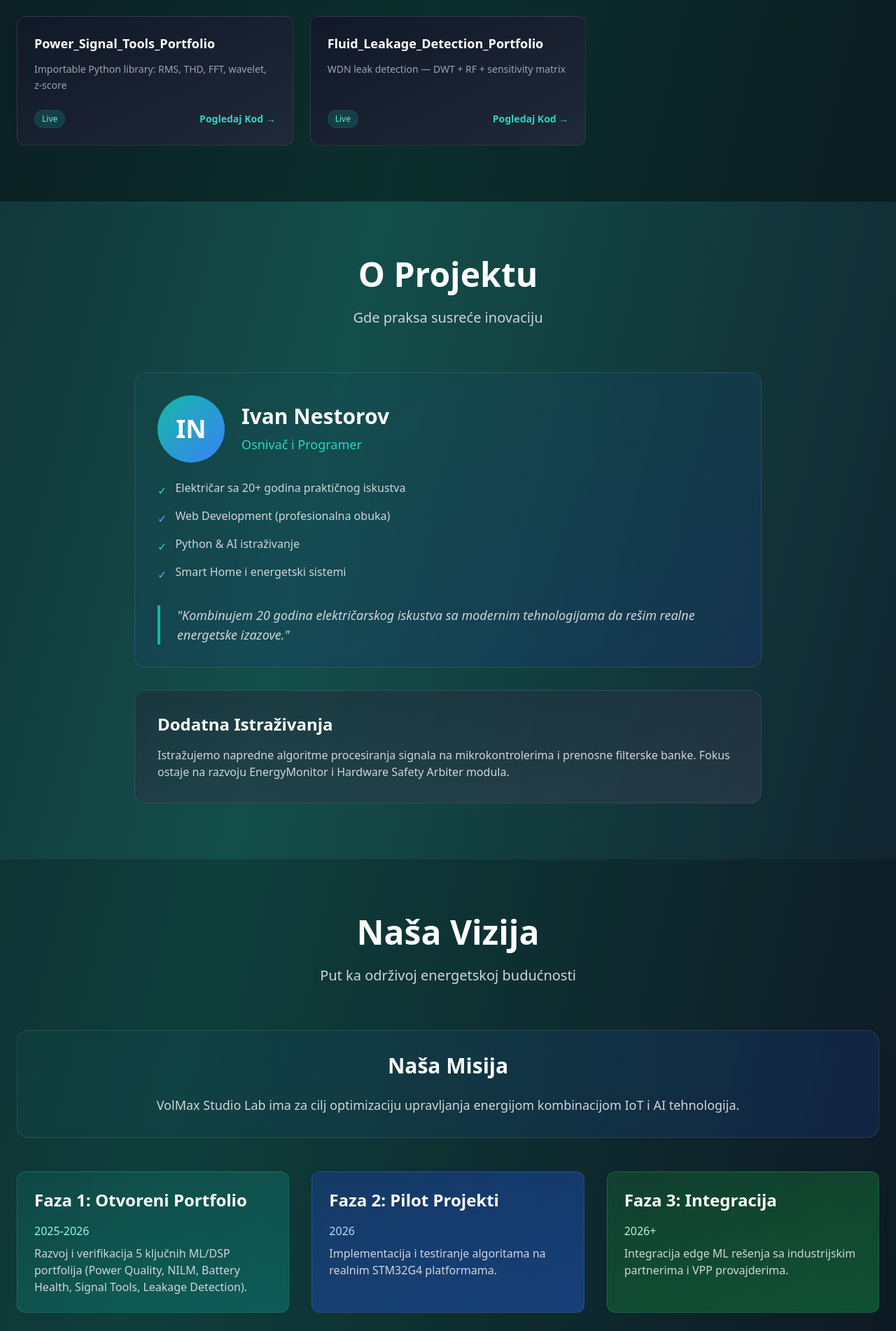
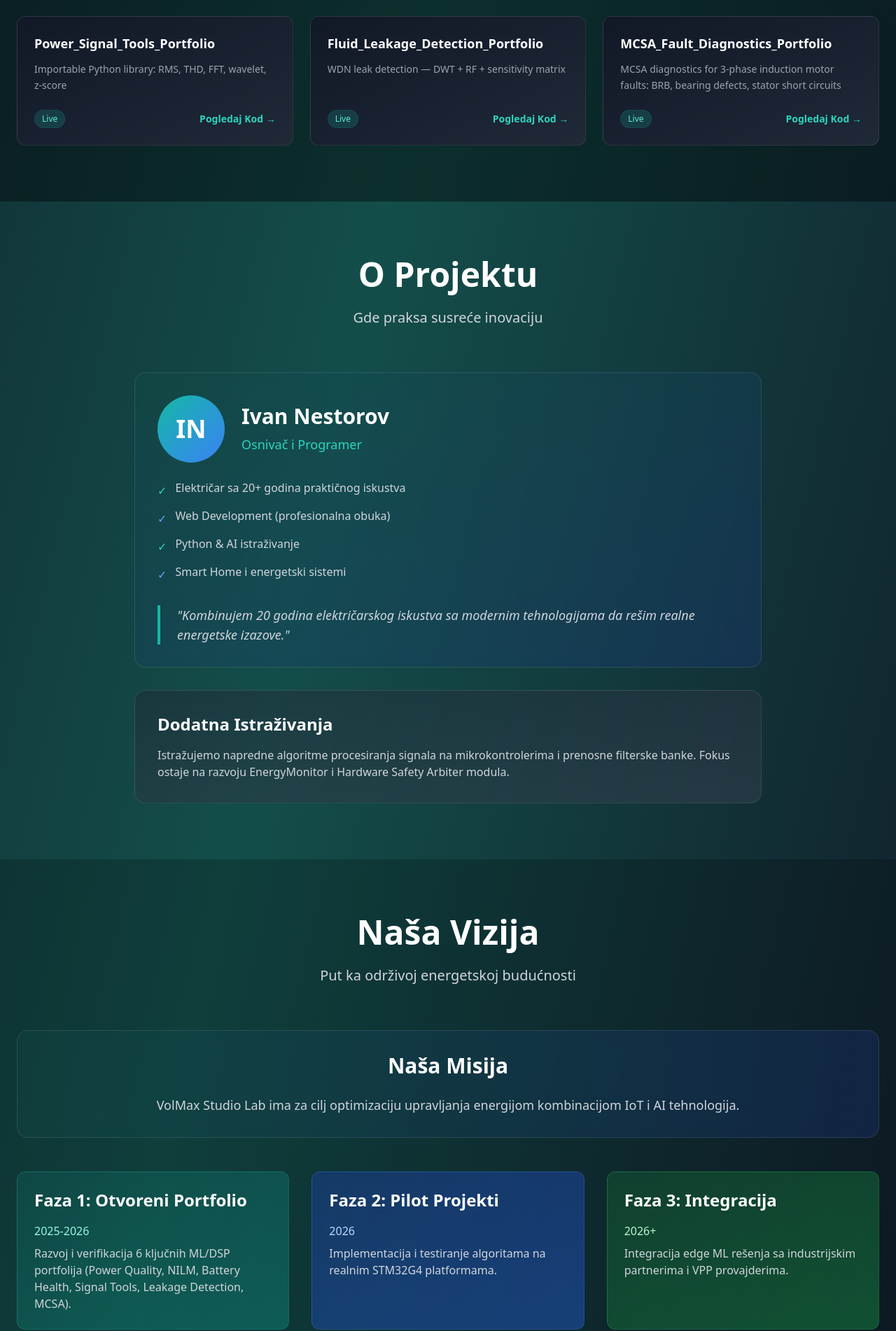
Before and after one commit to VolMax-Studio/volmax-studio-website, a Next.js app: page / in a window 1280 px wide. Shown: the part 2794-4696 px from the top of the page at 70% size. Built offline with nearby package versions, Linux system fonts and the light colour scheme.

Commit message:
feat: add MCSA fault diagnostics to portfolio grid

```diff
--- a/pages/index.js
+++ b/pages/index.js
@@ -74,7 +74,8 @@ export default function Home() {
           nilm: 'Energy disaggregation on REDD benchmark data',
           battery: 'SoH / RUL / thermal anomaly on NASA PCoE data',
           tools: 'Importable Python library: RMS, THD, FFT, wavelet, z-score',
-          leakage: 'WDN leak detection — DWT + RF + sensitivity matrix'
+          leakage: 'WDN leak detection — DWT + RF + sensitivity matrix',
+          mcsa: 'MCSA diagnostics for 3-phase induction motor faults: BRB, bearing defects, stator short circuits'
         }
       },
       about: {
@@ -97,7 +98,7 @@ export default function Home() {
         missionText: 'VolMax Studio Lab ima za cilj optimizaciju upravljanja energijom kombinacijom IoT i AI tehnologija.',
         phase1Title: 'Faza 1: Otvoreni Portfolio',
         phase1Time: '2025-2026',
-        phase1Desc: 'Razvoj i verifikacija 5 ključnih ML/DSP portfolija (Power Quality, NILM, Battery Health, Signal Tools, Leakage Detection).',
+        phase1Desc: 'Razvoj i verifikacija 6 ključnih ML/DSP portfolija (Power Quality, NILM, Battery Health, Signal Tools, Leakage Detection, MCSA).',
         phase2Title: 'Faza 2: Pilot Projekti',
         phase2Time: '2026',
         phase2Desc: 'Implementacija i testiranje algoritama na realnim STM32G4 platformama.',
@@ -192,7 +193,8 @@ export default function Home() {
           nilm: 'Energy disaggregation on REDD benchmark data',
           battery: 'SoH / RUL / thermal anomaly on NASA PCoE data',
           tools: 'Importable Python library: RMS, THD, FFT, wavelet, z-score',
-          leakage: 'WDN leak detection — DWT + RF + sensitivity matrix'
+          leakage: 'WDN leak detection — DWT + RF + sensitivity matrix',
+          mcsa: 'MCSA diagnostics for 3-phase induction motor faults: BRB, bearing defects, stator short circuits'
         }
       },
       about: {
@@ -215,7 +217,7 @@ export default function Home() {
         missionText: 'VolMax Studio Lab aims to optimize energy management by combining IoT and AI technologies.',
         phase1Title: 'Phase 1: Open Portfolio',
         phase1Time: '2025-2026',
-        phase1Desc: 'Development and validation of 5 key ML/DSP portfolios (Power Quality, NILM, Battery Health, Signal Tools, Leakage Detection).',
+        phase1Desc: 'Development and validation of 6 key ML/DSP portfolios (Power Quality, NILM, Battery Health, Signal Tools, Leakage Detection, MCSA).',
         phase2Title: 'Phase 2: Pilot Projects',
         phase2Time: '2026',
         phase2Desc: 'Algorithm implementation and testing on real STM32G4 platforms.',
@@ -451,7 +453,8 @@ export default function Home() {
               { id: 'nilm', title: 'NILM_Disaggregation_Portfolio', url: 'https://github.com/VolMax-Studio/NILM_Disaggregation_Portfolio', desc: t.portfolio.repos.nilm },
               { id: 'battery', title: 'Battery_Health_Portfolio', url: 'https://github.com/VolMax-Studio/Battery_Health_Portfolio', desc: t.portfolio.repos.battery },
               { id: 'tools', title: 'Power_Signal_Tools_Portfolio', url: 'https://github.com/VolMax-Studio/Power_Signal_Tools_Portfolio', desc: t.portfolio.repos.tools },
-              { id: 'leakage', title: 'Fluid_Leakage_Detection_Portfolio', url: 'https://github.com/VolMax-Studio/Fluid_Leakage_Detection_Portfolio', desc: t.portfolio.repos.leakage }
+              { id: 'leakage', title: 'Fluid_Leakage_Detection_Portfolio', url: 'https://github.com/VolMax-Studio/Fluid_Leakage_Detection_Portfolio', desc: t.portfolio.repos.leakage },
+              { id: 'mcsa', title: 'MCSA_Fault_Diagnostics_Portfolio', url: 'https://github.com/VolMax-Studio/MCSA_Fault_Diagnostics_Portfolio', desc: t.portfolio.repos.mcsa }
             ].map((repo) => (
               <div key={repo.id} className="bg-gradient-to-br from-gray-900 to-gray-800 rounded-xl p-6 border border-white/10 hover:border-teal-400/50 transition-all flex flex-col justify-between group">
                 <div>
```
